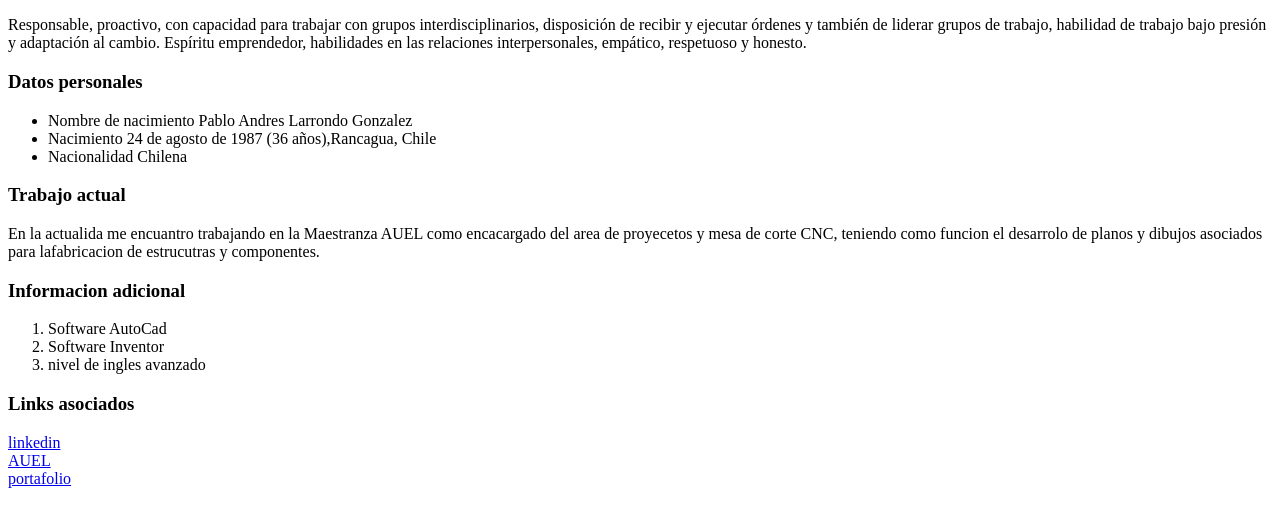
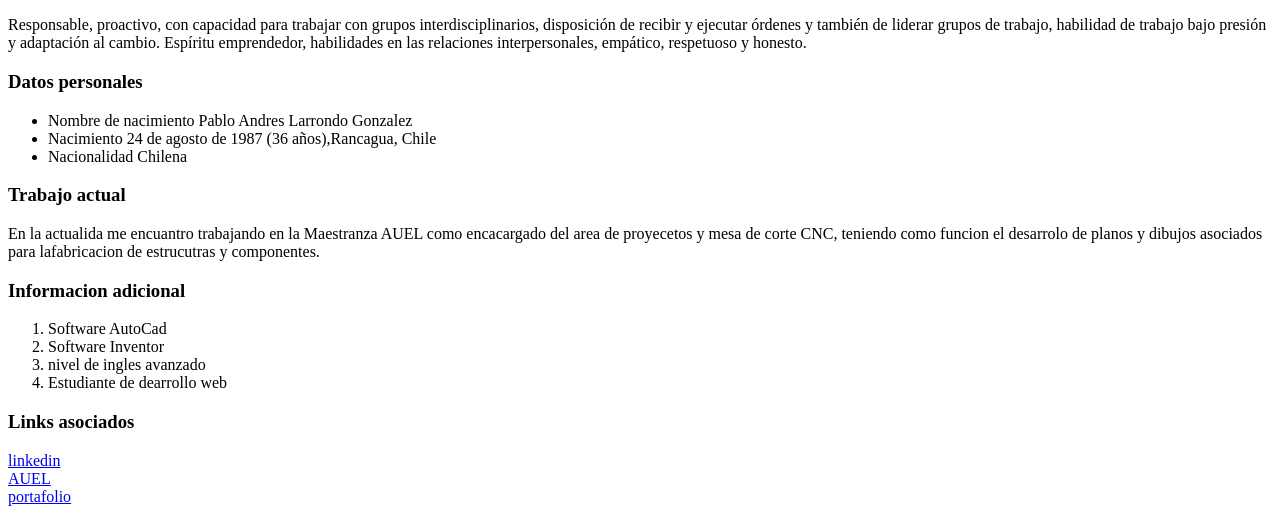
Before and after one commit to Pablo-Larrondo/primerproyecto, a plain HTML site: page index.html in a window 1280 px wide. Shown: the part 332-846 px from the top of the page. Drawn offline with Linux system fonts and the light colour scheme.

Commit message:
agrego datos

```diff
--- a/index.html
+++ b/index.html
@@ -41,6 +41,7 @@
       <li>Software AutoCad</li>
       <li>Software Inventor</li>
       <li>nivel de ingles avanzado</li>
+      <li>Estudiante de dearrollo web</li>
     </ol>
   </main>
   <footer>
```
